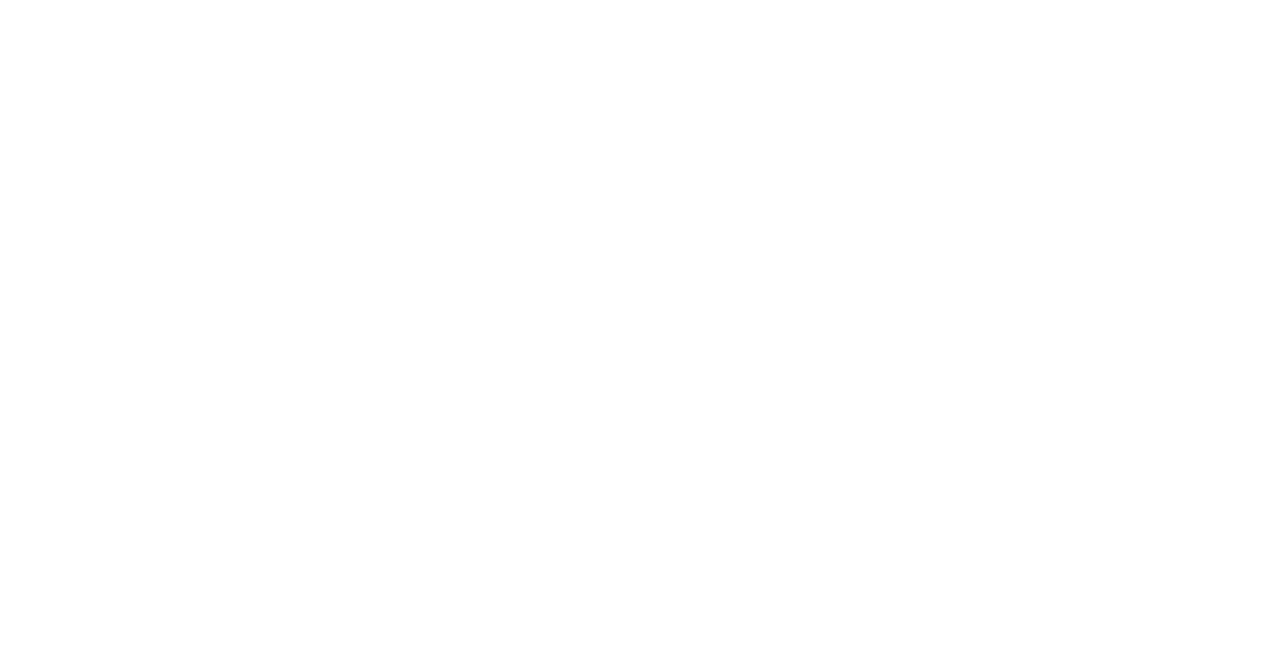
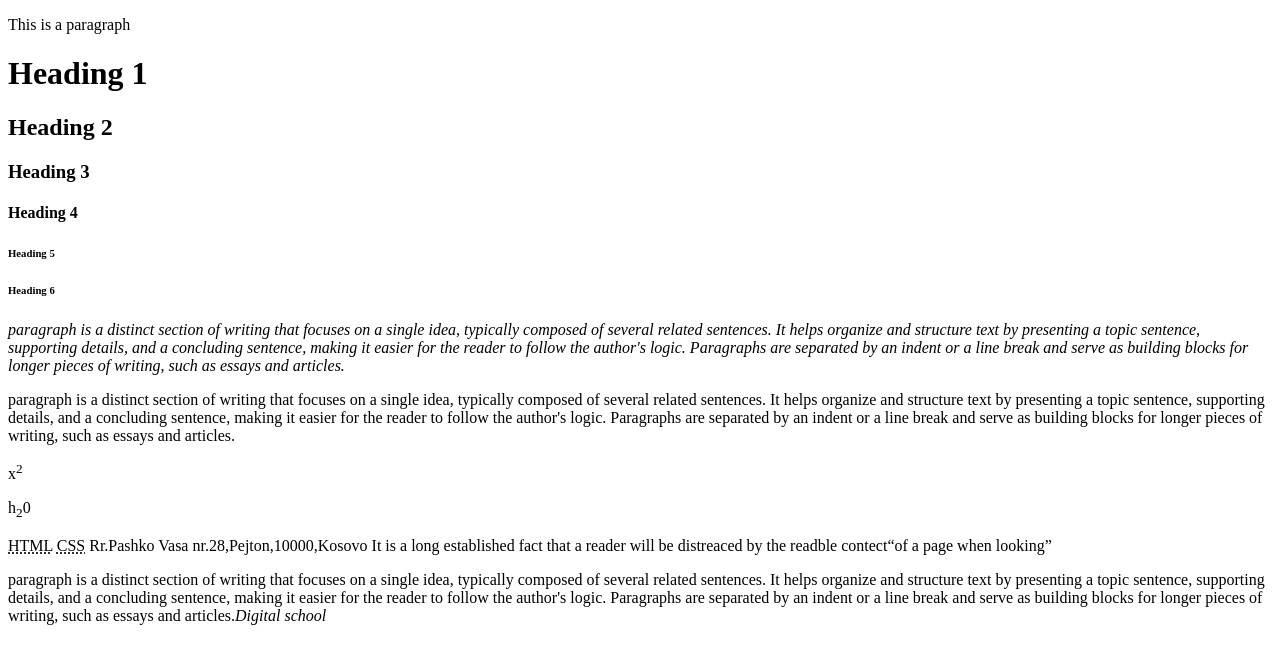
Before and after one commit to ledijonpllana1/WEB, a plain HTML site: page Module1/index.html in a window 1280 px wide. Drawn offline with Linux system fonts and the light colour scheme.

Commit message:
Add files via upload

```diff
--- a/Module1/index.html
+++ b/Module1/index.html
@@ -3,7 +3,36 @@
 <head>
     <meta charset="UTF-8">
     <meta name="viewport" content="width=device-width, initial-scale=1.0">
-    <title>Document</title>
+    <title>Module 1</title>
+
+
+<p>This is a paragraph</p>
+<h1>Heading 1 </h1>
+<h2>Heading 2</h2>
+<h3>Heading 3 </h3>
+<h4>Heading 4</h4>
+<h6>Heading 5 </h5>
+<h6>Heading 6</h6>
+
+<p><em>paragraph is a distinct section of writing that focuses on a single idea, typically composed of several related sentences. It helps organize and structure text by presenting a topic sentence, supporting details, and a concluding sentence, making it easier for the reader to follow the author's logic. Paragraphs are separated by an indent or a line break and serve as building blocks for longer pieces of writing, such as essays and articles.</em> </p>
+
+
+<p><mark></mark></p>paragraph is a distinct section of writing that focuses on a single idea, typically composed of several related sentences. It helps organize and structure text by presenting a topic sentence, supporting details, and a concluding sentence,</mark> making it easier for the reader to follow the author's logic. Paragraphs are separated by an indent or a line break and serve as building blocks for longer pieces of writing, such as essays and articles.</em> </p>
+<p>x<sup>2</sup></p>
+<p>h<sub>2</sub>0</p>
+
+<abbr title="Hypter Markup Language">HTML</abbr>
+<abbr title="Cascading Style Sheets">CSS</abbr>
+<adress>Rr.Pashko Vasa nr.28,Pejton,10000,Kosovo</adress>
+<blockqoute>It is a long established fact that a reader will be distreaced by the readble contect<q>of a page when looking</q></blockqoute>
+
+<p>paragraph is a distinct section of writing that focuses on a single idea, typically composed of several related sentences. It helps organize and structure text by presenting a topic sentence, supporting details, and a concluding sentence, making it easier for the reader to follow the author's logic. Paragraphs are separated by an indent or a line break and serve as building blocks for longer pieces of writing, such as essays and articles.<cite>Digital school</cite></p>
+
+<!--Paragraph 4-->
+
+<!--paragraph is a distinct section of writing that focuses on a single idea, typically composed of several related sentences. It helps organize and structure text by presenting a topic sentence, supporting details, and a concluding sentence, making it easier for the reader to follow the author's logic. Paragraphs are separated by an indent or a line break and serve as building blocks for longer pieces of writing, such as essays and articles.-->
+
+
 </head>
 <body>
 
```
